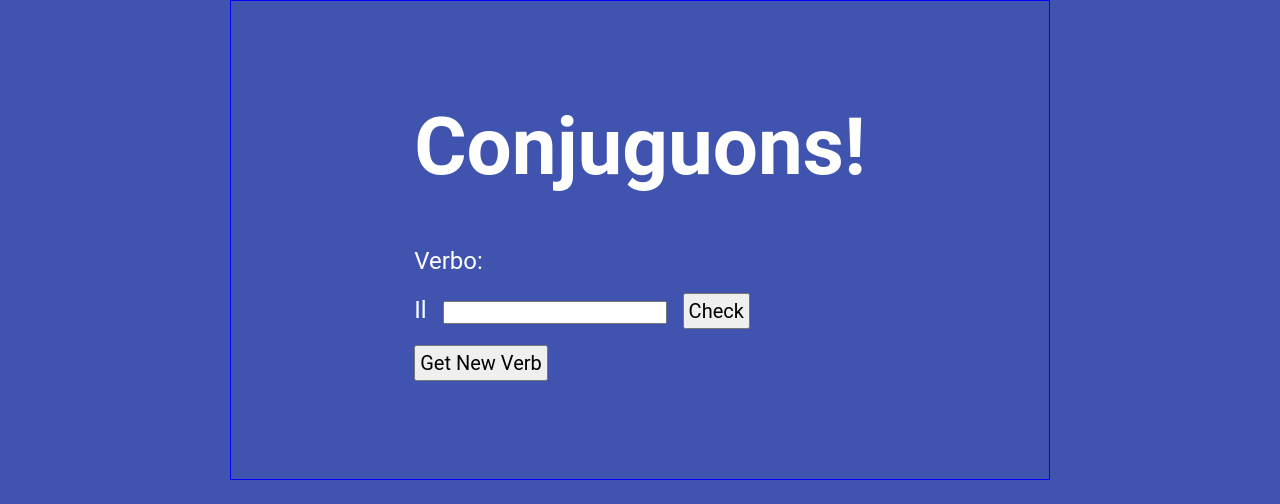
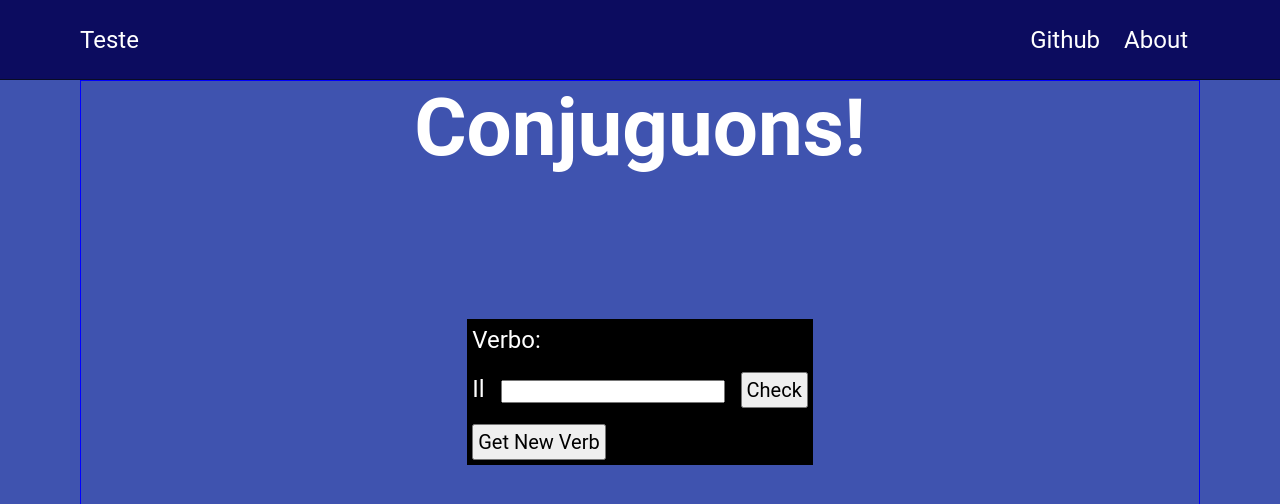
Before and after one commit to flaviobvds/conjuguons, a Next.js app: page / in a window 1280 px wide. Shown: the top 504 px of the page. Built offline with nearby package versions, Linux system fonts and the light colour scheme.

Commit message:
positioning

```diff
--- /dev/null
+++ b/src/components/Header/header.module.scss
@@ -0,0 +1,46 @@
+.headerContainer {
+    height: 5rem;
+    border-bottom: 1px solid rgb(9, 12, 37);
+    background-color: rgb(12, 12, 95);
+}
+
+.headerContent {
+    max-width: 1120px;
+    margin: 0 auto;
+    //padding: 0 2rem;
+    width: 100%;
+    height: 5rem;
+    display: grid;
+    grid-template-columns: 1fr 1fr;
+    font-size: 1.5rem;
+}
+
+.langs {
+    //background-color: yellow;
+    //color: black;
+    height: 5rem;
+    display: flex;
+    justify-content: flex-start;
+    align-items: center;
+}
+
+.links {
+    //background-color: green;
+    height: 5rem;
+    display:flex;
+    justify-content: flex-end;
+    align-items: center;
+
+    a {
+        display: inline-block;
+        position: relative;
+        padding: 0 0.75rem;
+        height: 5rem;
+        line-height: 5rem;
+
+        &:hover {
+            color: rgb(226, 226, 226);
+        }
+    }
+
+}
--- /dev/null
+++ b/src/components/Header/index.tsx
@@ -0,0 +1,18 @@
+import styles from './header.module.scss'
+
+export function Header() {
+    return (
+        <header className={styles.headerContainer}>
+            <div className={styles.headerContent}>
+                <nav className={styles.langs}>
+                    <a href='http://www.google.com'>Teste</a>
+                </nav>
+
+                <nav className={styles.links}>
+                    <a href='http://www.google.com'>Github</a>
+                    <a href='http://www.google.com'>About</a>
+                </nav>
+            </div>
+        </header>
+    )
+}
--- a/src/components/QuestionContainer/index.tsx
+++ b/src/components/QuestionContainer/index.tsx
@@ -2,7 +2,6 @@ import { FormEvent, useState, useEffect } from "react";
 import verblist from '../../verblist.json';
 const FrenchVerbs = require('french-verbs');
 const Lefff = require('french-verbs-lefff/dist/conjugations.json');
-import { CheckButton } from "@/components/CheckButton";
 import { VerbsInfo } from 'french-verbs-lefff';
 
 import styles from './questioncontainer.module.scss'
@@ -167,6 +166,7 @@ export function QuestionContainer({ questionsettings }: QuestionContainerProps)
                 <button
                     type="button"
                     onClick={handleGetNewQuestion}
+                    className={styles.getNewVerbButton}
                 >
                     Get New Verb
                 </button>
--- a/src/components/QuestionContainer/questioncontainer.module.scss
+++ b/src/components/QuestionContainer/questioncontainer.module.scss
@@ -9,16 +9,18 @@
 }
 
 .contentContainer {
-    max-width: 820px;
+    max-width: 1120px;
     margin: 0 auto;
     padding: 0 2rem;
     height: calc(100vh - 20rem);
     align-content: center;
     border: 1px solid blue;
     //background-color: red;
-    display: grid;
+    display:grid;
+    grid-template-rows: 1fr 3fr;
     align-items: center;
-    justify-content: center;
+    justify-items: center;
+    //justify-content: center;
 
     form {
         * {
@@ -35,8 +37,8 @@
 }
 
 .questionContainer {
-    margin-top: 1px;
     line-height: 2rem;
     font-size: 1.5rem;
-    //background-color: black;
+    background-color: black;
+    padding: 5px;
 }
--- a/src/pages/index.tsx
+++ b/src/pages/index.tsx
@@ -5,6 +5,7 @@ import { useState } from "react";
 import { SettingsModal } from '@/components/SettingsModal';
 
 import styles from './home.module.scss'
+import { Header } from '@/components/Header';
 
 export default function Home() {
     const settings = {
@@ -28,6 +29,7 @@ export default function Home() {
                 <title>Conjuguons!</title>
             </Head>
 
+            <Header />
             <QuestionContainer questionsettings={settings} />
             <SettingsModal
                 isOpen={isSettingsModalOpen}
```
Also changed, not shown: src/components/CheckButton/index.tsx (deleted, +0 -14 lines).
